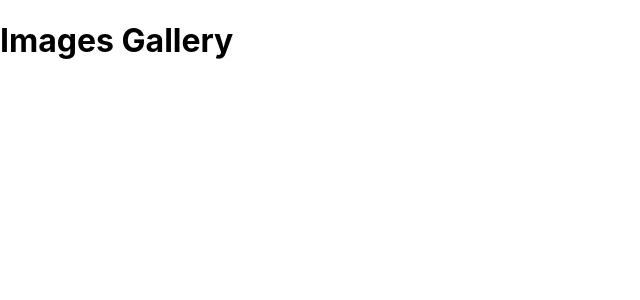
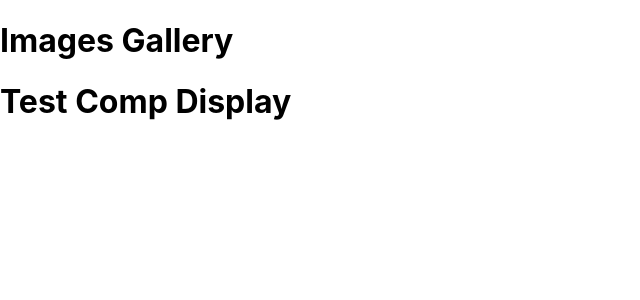
Before and after one commit to ericchowder/flasksaas, a React (Create React App) app in the folder client/: page / in a window 1280 px wide. Shown: the top 300 px of the page, without its empty margins (0-640 px from the left). Built offline with nearby package versions, Linux system fonts and the light colour scheme.

Commit message:
Created new react test component

```diff
--- /dev/null
+++ b/client/src/TestComp.js
@@ -0,0 +1,10 @@
+// Functional Component
+const TestComp = () => {
+    return (
+      <div className="TestComp">
+        <h1>Test Comp Display</h1>
+      </div>
+    );
+  }
+
+  export default TestComp;
--- a/client/src/index.js
+++ b/client/src/index.js
@@ -2,10 +2,17 @@ import React from 'react';
 import ReactDOM from 'react-dom';
 import './css/index.css';
 import App from './App';
+import TestComp from './TestComp';
+
+const test = true;
 
 ReactDOM.render(
   <React.StrictMode>
-    <App />
+    {
+      // If test is true, render App component, if false render h1
+    }
+    {test ? <App /> : <h1>Hello from Index.js</h1>}
+    <TestComp />
   </React.StrictMode>,
   document.getElementById('root')
 );
```
